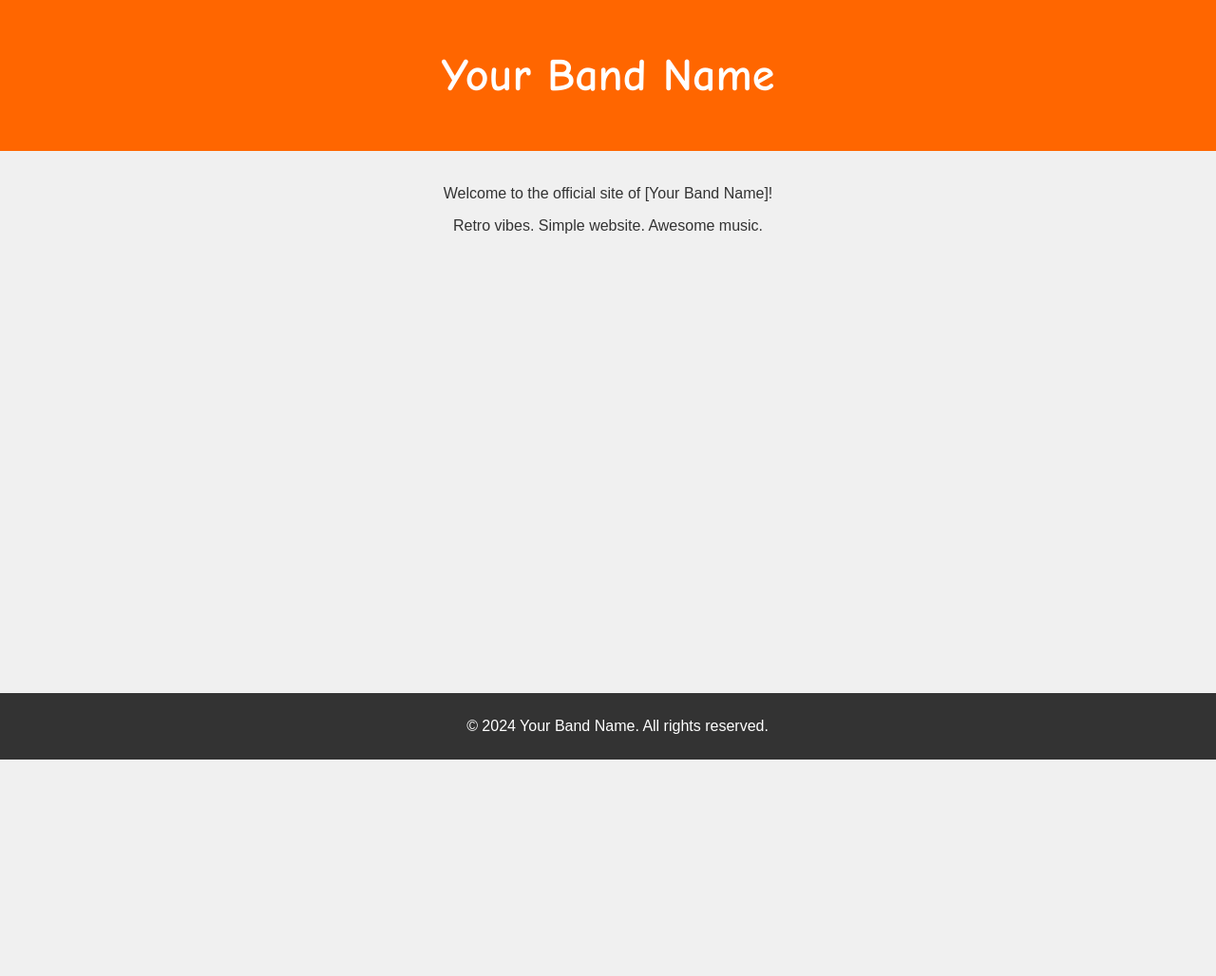
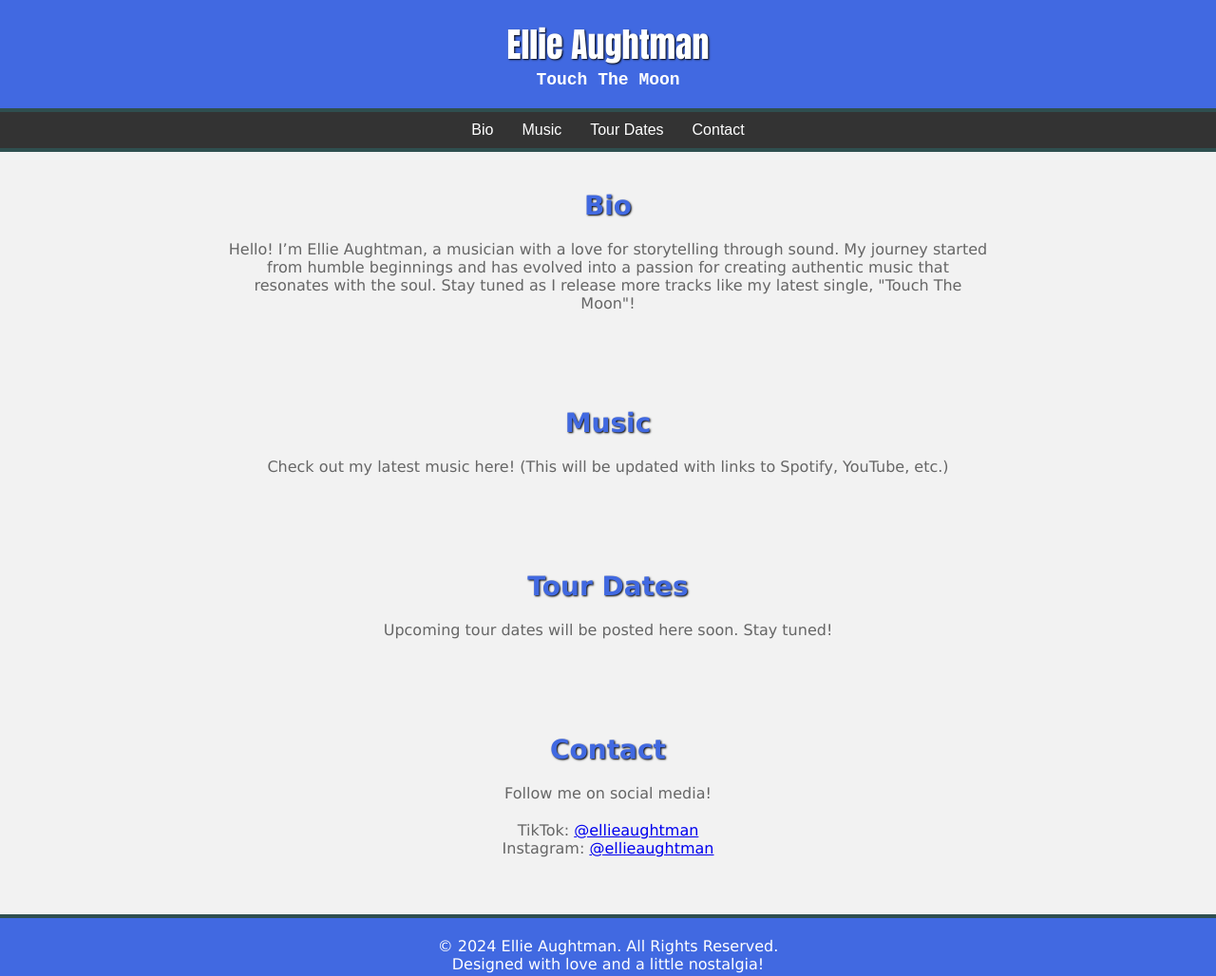
Before and after one commit to elliecokely/band-website, a plain HTML site: page index.html in a window 1280 px wide. Shown: the whole page at 95% size. Before the commit the page ends 800 px from the top, so only its background shows below. Drawn offline with Linux system fonts and the light colour scheme.

Commit message:
Added full website structure

```diff
--- a/index.html
+++ b/index.html
@@ -3,52 +3,150 @@
 <head>
     <meta charset="UTF-8">
     <meta name="viewport" content="width=device-width, initial-scale=1.0">
-    <title>Your Band Name</title>
+    <meta http-equiv="X-UA-Compatible" content="IE=edge">
+    <title>Ellie Aughtman - Touch The Moon</title>
     <style>
-        body {
-            background-color: #f0f0f0;
-            color: #333;
-            font-family: 'Arial', sans-serif;
-            text-align: center;
+        /* Basic Reset */
+        * {
             margin: 0;
             padding: 0;
+            box-sizing: border-box;
         }
+
+        body {
+            background-color: #F2F2F2;
+            font-family: 'Verdana', sans-serif;
+            color: #333;
+        }
+
+        /* Retro 90s Styling */
         header {
-            background-color: #ff6600;
+            background-color: #4169E1;
             padding: 20px;
+            text-align: center;
+            border-bottom: 4px solid #2F4F4F;
         }
+
         header h1 {
-            color: #ffffff;
-            font-size: 3em;
-            font-family: 'Comic Sans MS', cursive;
+            font-size: 36px;
+            color: #FFFFFF;
+            text-shadow: 1px 1px 2px #000000;
+            font-family: 'Impact', sans-serif;
         }
-        .container {
-            max-width: 960px;
-            margin: 0 auto;
+
+        header h2 {
+            color: #FFFFFF;
+            font-family: 'Courier New', Courier, monospace;
+            font-size: 18px;
+        }
+
+        nav {
+            background-color: #333;
+            color: #FFFFFF;
+            display: flex;
+            justify-content: center;
+            padding: 10px 0;
+            border-bottom: 4px solid #2F4F4F;
+        }
+
+        nav a {
+            color: #FFFFFF;
+            text-decoration: none;
+            padding: 0 15px;
+            font-size: 16px;
+            font-family: 'Arial', sans-serif;
+        }
+
+        nav a:hover {
+            text-decoration: underline;
+        }
+
+        section {
+            padding: 40px 20px;
+            text-align: center;
+        }
+
+        section h3 {
+            font-size: 28px;
+            color: #4169E1;
+            margin-bottom: 20px;
+            text-shadow: 1px 1px 2px #000000;
+        }
+
+        section p {
+            font-size: 16px;
+            color: #666;
+            max-width: 800px;
+            margin: 0 auto 20px;
+            font-family: 'Verdana', sans-serif;
+        }
+
+        footer {
+            background-color: #4169E1;
+            color: #FFFFFF;
+            text-align: center;
             padding: 20px;
+            border-top: 4px solid #2F4F4F;
         }
-        footer {
-            background-color: #333;
-            color: #fff;
-            padding: 10px;
-            position: fixed;
-            width: 100%;
-            bottom: 0;
+
+        footer a {
+            color: #FFFFFF;
+            text-decoration: none;
+            font-family: 'Arial', sans-serif;
+        }
+
+        footer a:hover {
+            text-decoration: underline;
         }
     </style>
 </head>
 <body>
+    <!-- Header Section -->
     <header>
-        <h1>Your Band Name</h1>
+        <h1>Ellie Aughtman</h1>
+        <h2>Touch The Moon</h2>
     </header>
 
-    <div class="container">
-        <p>Welcome to the official site of [Your Band Name]!</p>
-        <p>Retro vibes. Simple website. Awesome music.</p>
-    </div>
+    <!-- Navigation Bar -->
+    <nav>
+        <a href="#bio">Bio</a>
+        <a href="#music">Music</a>
+        <a href="#tour-dates">Tour Dates</a>
+        <a href="#contact">Contact</a>
+    </nav>
 
+    <!-- Bio Section -->
+    <section id="bio">
+        <h3>Bio</h3>
+        <p>Hello! I’m Ellie Aughtman, a musician with a love for storytelling through sound. My journey started from humble beginnings and has evolved into a passion for creating authentic music that resonates with the soul. Stay tuned as I release more tracks like my latest single, "Touch The Moon"!</p>
+    </section>
+
+    <!-- Music Section -->
+    <section id="music">
+        <h3>Music</h3>
+        <p>Check out my latest music here! (This will be updated with links to Spotify, YouTube, etc.)</p>
+    </section>
+
+    <!-- Tour Dates Section -->
+    <section id="tour-dates">
+        <h3>Tour Dates</h3>
+        <p>Upcoming tour dates will be posted here soon. Stay tuned!</p>
+    </section>
+
+    <!-- Contact Section -->
+    <section id="contact">
+        <h3>Contact</h3>
+        <p>Follow me on social media!</p>
+        <p>
+            TikTok: <a href="https://www.tiktok.com/@ellieaughtman" target="_blank">@ellieaughtman</a><br>
+            Instagram: <a href="https://www.instagram.com/ellieaughtman" target="_blank">@ellieaughtman</a>
+        </p>
+    </section>
+
+    <!-- Footer -->
     <footer>
-        <p>© 2024 Your Band Name. All rights reserved.</p>
+        <p>&copy; 2024 Ellie Aughtman. All Rights Reserved.</p>
+        <p>Designed with love and a little nostalgia!</p>
     </footer>
 </body>
 </html>
```
